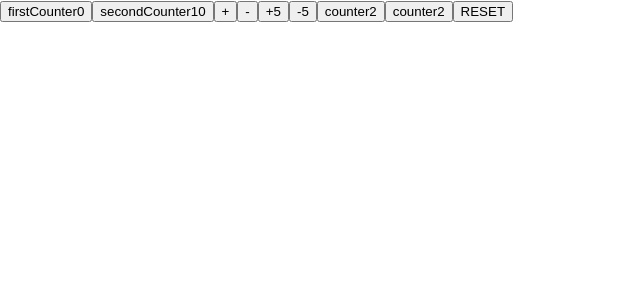
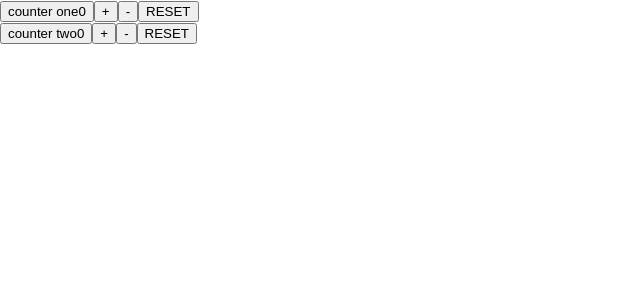
Before and after one commit to Monishasaravanan17/react-hooks, a React (Create React App) app: page / in a window 1280 px wide. Shown: the top 300 px of the page, without its empty margins (0-640 px from the left). Built offline with nearby package versions, Linux system fonts and the light colour scheme.

Commit message:
commit multipleReducer

```diff
--- a/src/App.js
+++ b/src/App.js
@@ -13,8 +13,10 @@
 // import React from 'react';
 // import HooksContextA from './component/HooksContextA';
 import './App.css';
+// import ReduceCountercplx from './component/ReduceCountercplx';6
 // import ReduceCounter from './component/ReduceCounter';
-import ReduceCountercplx from './component/ReduceCountercplx';
+// import ReduceCountercplx from './component/ReduceCountercplx';
+import ReduceCountermul from './component/ReduceCountermul';
 // export const UserContext = React.createContext()
 // export const ChannelContext = React.createContext()
 
@@ -39,7 +41,8 @@
         {/* </ChannelContext.Provider> */}
       {/* </UserContext.Provider> */}
       {/* <ReduceCounter/> */}
-      <ReduceCountercplx/>
+      {/* <ReduceCountercplx/> */}
+      <ReduceCountermul/>
 
     </div>
   );
--- /dev/null
+++ b/src/component/ReduceCountermul.js
@@ -0,0 +1,37 @@
+import React,{useReducer} from "react";
+const initialState=0
+const reducer = (state,action) => {
+    switch(action){
+        case 'increment':
+            return state + 1
+        case 'decrement':
+            return state - 1
+        case 'reset':
+            return initialState
+        default:
+            return state
+    }
+}
+function ReduceCountermul() {
+   const[count,dispatch] =  useReducer(reducer,initialState)
+   const[counttwo,dispatchTwo] = useReducer(reducer,initialState)
+    return(
+        <div>
+            <div>
+            <button>counter one{count}</button>
+            <button onClick={() => dispatch('increment')}>+</button>
+            <button onClick={() => dispatch('decrement')}>-</button>
+            <button onClick={() => dispatch('reset')}>RESET</button>
+            </div>
+            <div>
+            <button>counter two{counttwo}</button>
+            <button onClick={() => dispatchTwo('increment')}>+</button>
+            <button onClick={() => dispatchTwo('decrement')}>-</button>
+            <button onClick={() => dispatchTwo('reset')}>RESET</button>
+            </div>
+
+        </div>
+
+    )
+}
+export default ReduceCountermul;
```
